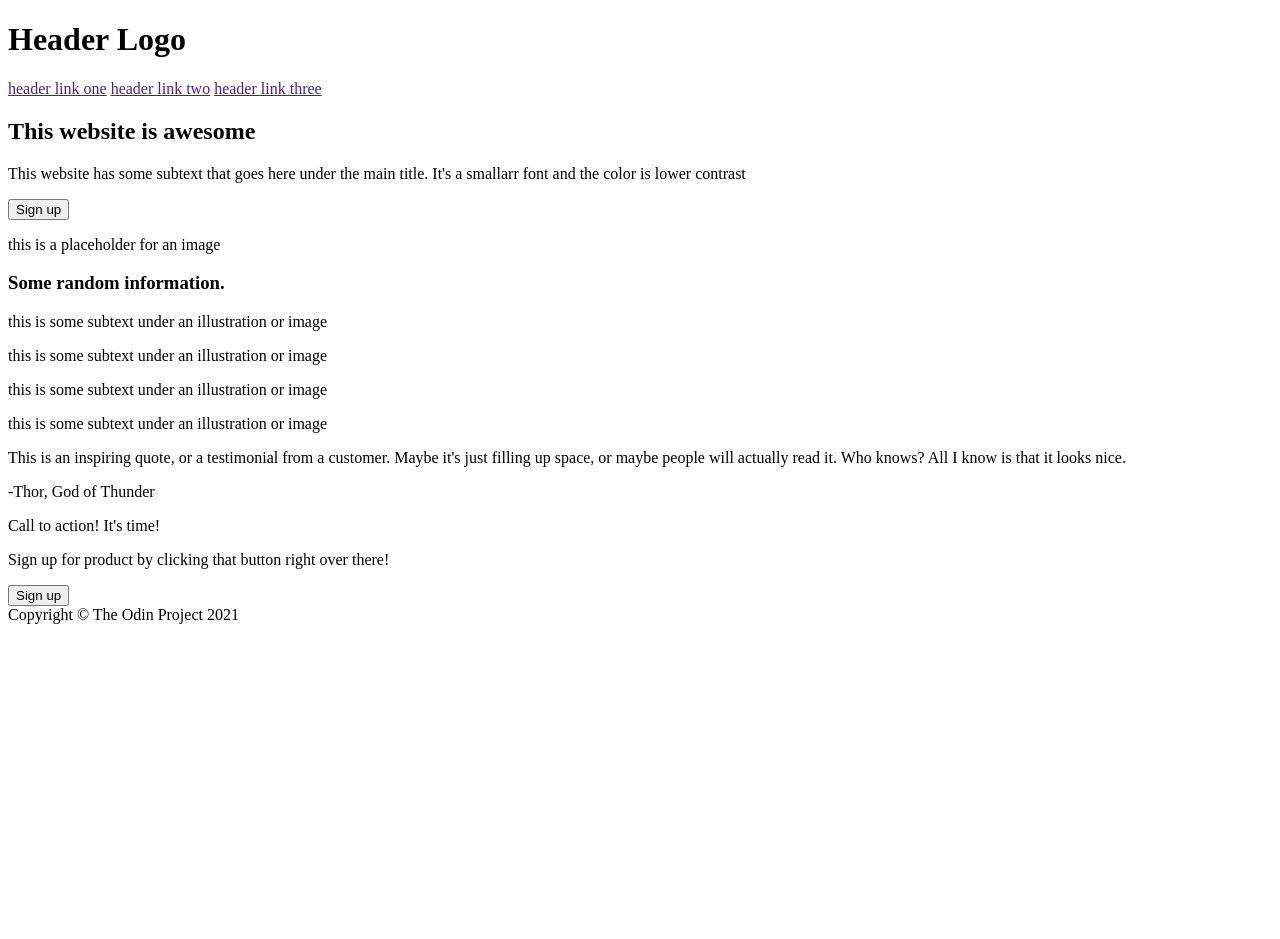
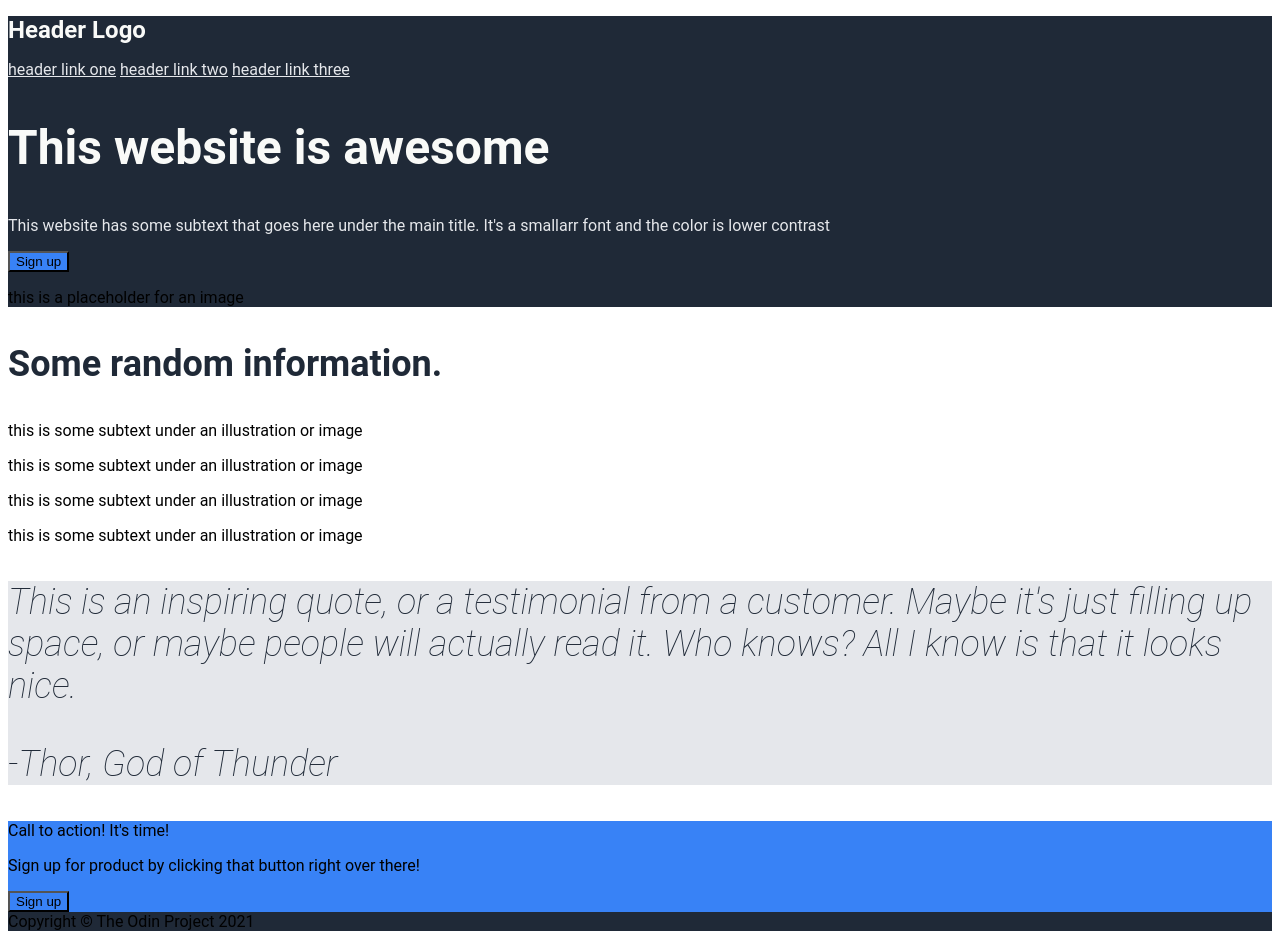
Before and after one commit to Lazy-D-Bit/odin-landing-page, a plain HTML site: page index.html in a window 1280 px wide. Before the commit the page ends 800 px from the top, so only its background shows below. Drawn offline with Linux system fonts and the light colour scheme.

Commit message:
CSS added Basic css that was given in the image

```diff
--- a/index.html
+++ b/index.html
@@ -6,23 +6,25 @@
     <link rel="stylesheet" href="style.css">
 </head>
 <body>
+    <div class="header">
         <div class="navvbar">
-        <h1>Header Logo</h1>
-        <a href="">header link one</a>
-        <a href="">header link two</a>
-        <a href="">header link three</a>
+            <h1 class="logo-text">Header Logo</h1>
+            <a href="" class="header-link-text">header link one</a>
+            <a href="" class="header-link-text">header link two</a>
+            <a href="" class="header-link-text">header link three</a>
         </div>
         <div>
             <div>
-            <h2>This website is awesome</h2>
-            <p>This website has some subtext that goes here under the main title. It's a smallarr font and the color is lower contrast</p>
+                <h2 class="main-text">This website is awesome</h2>
+                <p class="secondary-text">This website has some subtext that goes here under the main title. It's a smallarr font and the color is lower contrast</p>
                 <button>Sign up</button>
             </div>
             <div>
                 <p>this is a placeholder for an image</p>
             </div>
         </div>
-    <h3>Some random information.</h3>
+    </div>
+    <h3 class="information">Some random information.</h3>
     <div>
         <div>
             <div></div>
@@ -41,18 +43,18 @@
             <p>this is some subtext under an illustration or image</p>
         </div>
     </div>
-    <div>
+    <div class="quote">
         <p>This is an inspiring quote, or a testimonial from a customer. Maybe it's just filling up space, or maybe people will actually read it. Who knows? All I know is that it looks nice.</p>
         <p>-Thor, God of Thunder</p>
     </div>
-    <div>
+    <div class="call">
         <div>
             <p>Call to action! It's time!</p>
             <p>Sign up for product by clicking that button right over there!</p>
         </div>
         <button>Sign up</button>
     </div>
-    <div>
+    <div class="footer">
         Copyright © The Odin Project 2021
     </div>
 </body>
--- a/style.css
+++ b/style.css
@@ -0,0 +1,37 @@
+body {
+    font-family: roboto, sans-serif;
+}
+.header,
+.footer {
+    background-color: #1F2937;
+}
+.main-text {
+    font-size: 48px;
+    font-weight: bolder;
+    color: #f9faf8;
+}
+.secondary-text,
+.header-link-text {
+    color: #e5e7eb;
+}
+.logo-text {
+    font-size: 24px;
+    color: #f9faf8;
+}
+
+button,
+.call {
+    background-color: #3882f6;
+}
+.information {
+    font-size: 36px;
+    font-weight: bolder;
+    color: #1f2937;
+}
+.quote {
+    background-color: #e5e7eb;
+    font-size: 36px;
+    font-weight: lighter;
+    font-style: italic;
+    color: #1f2937;
+}
```
Lines whose indentation alone changed are shown as unchanged.
